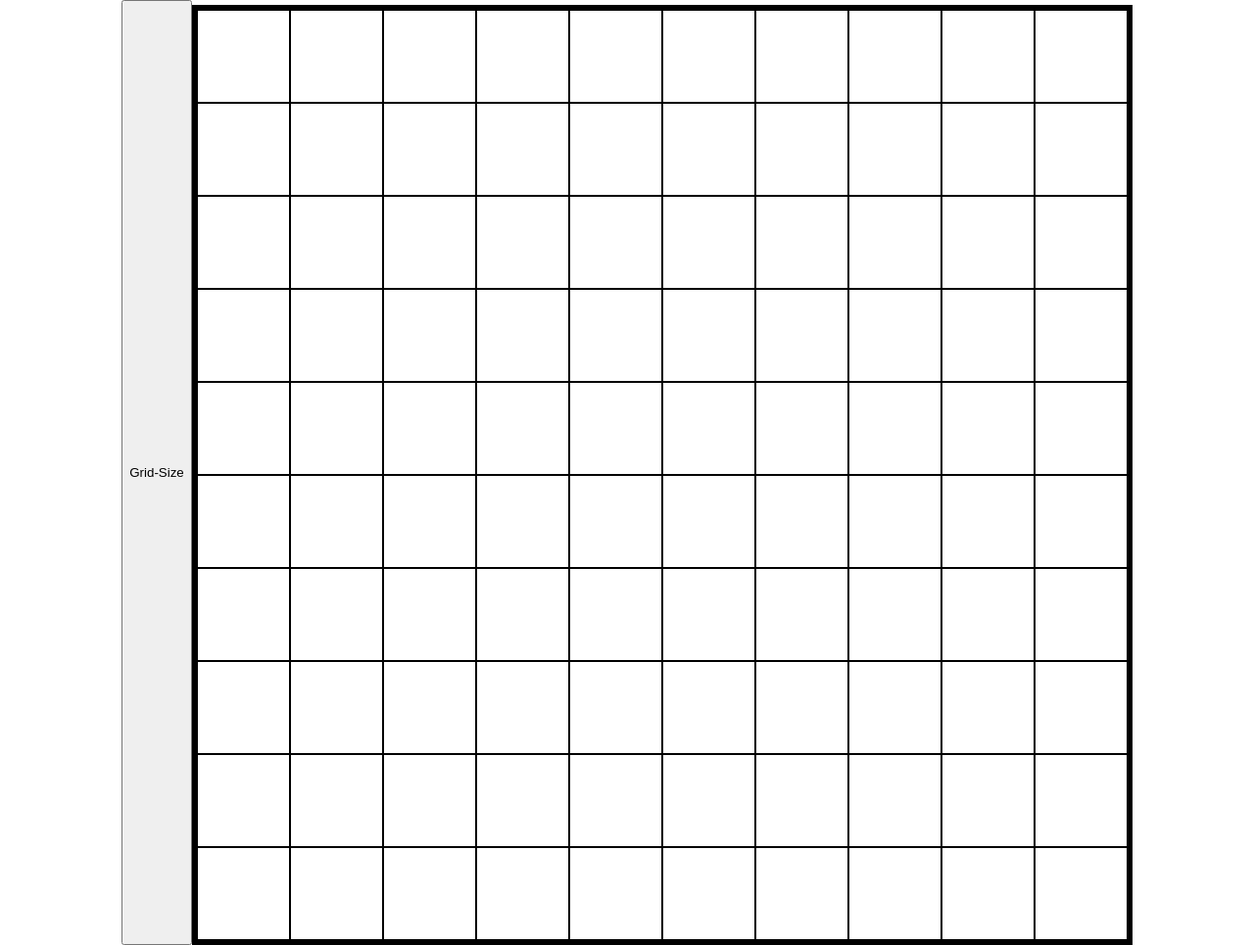
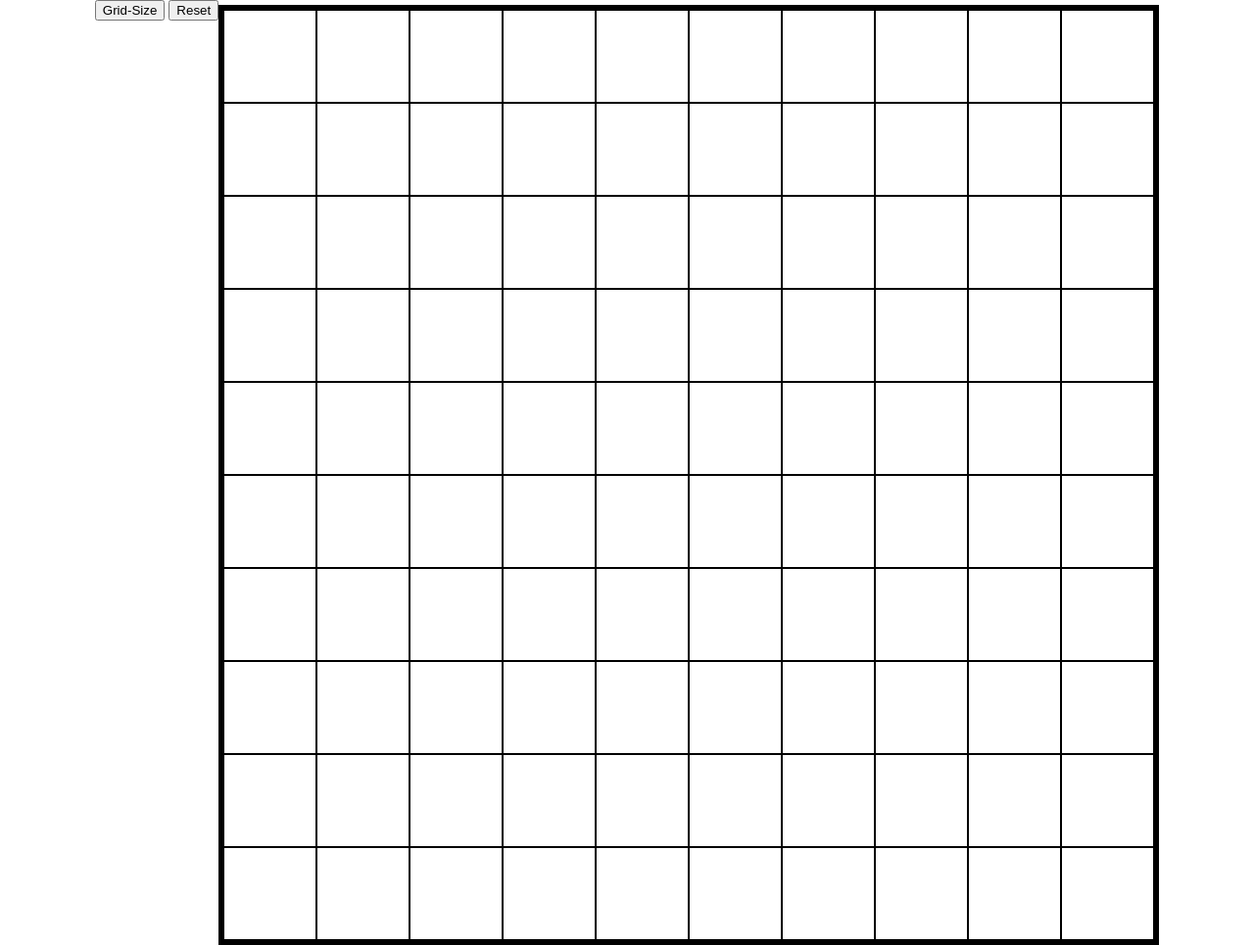
Before and after one commit to Seryoyo/curly-octo-rotary-phone, a plain HTML site: page index.html in a window 1280 px wide. Shown: the whole page at 98% size. Drawn offline with Linux system fonts and the light colour scheme.

Commit message:
Add remove button

```diff
--- a/index.html
+++ b/index.html
@@ -3,12 +3,15 @@
 <head>
     <meta charset="UTF-8">
     <meta name="viewport" content="width=device-width, initial-scale=1.0">
-    <title>Test-a-Sketch</title>
+    <title>Etch-a-Sketch</title>
     <link rel="stylesheet" href="style.css">
     <script src="script.js" defer></script>
 </head>
 <body>
-    <button id="size">Grid-Size</button>
+    <div class="buttons">
+        <button id="size">Grid-Size</button>
+        <button id="remove">Reset</button>
+    </div>
     <div id="container">
 
     </div>
```
